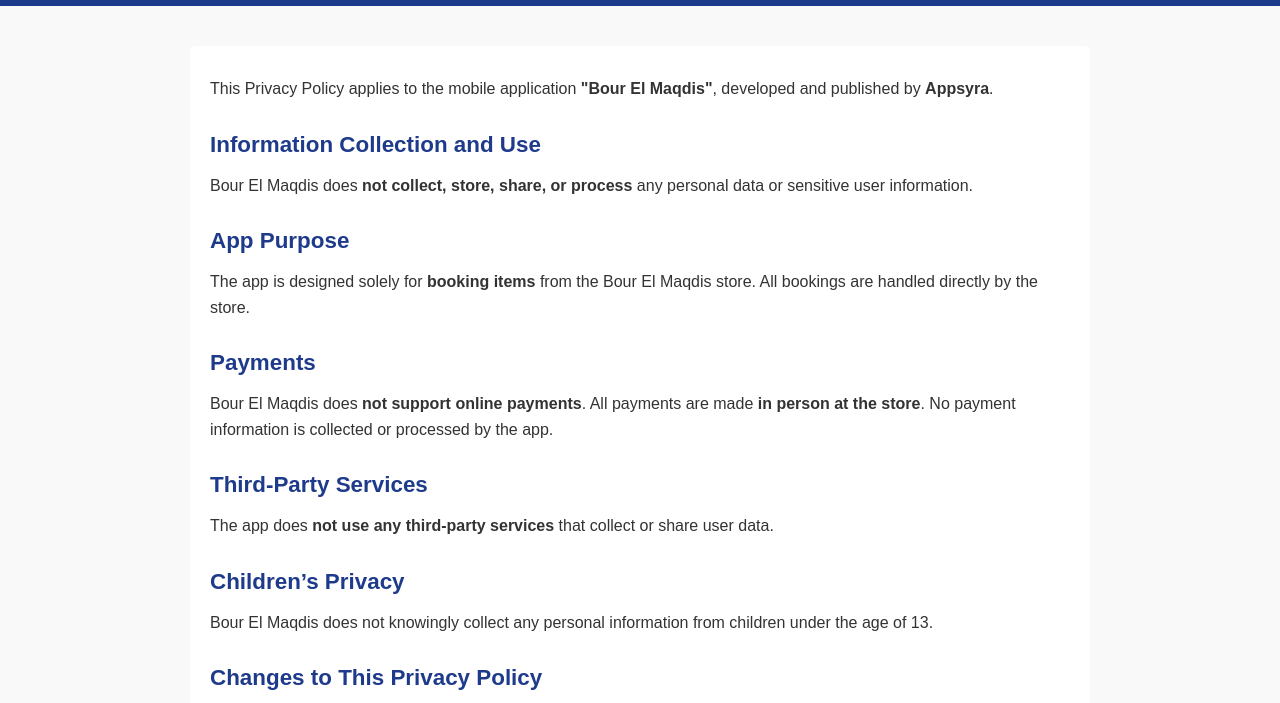
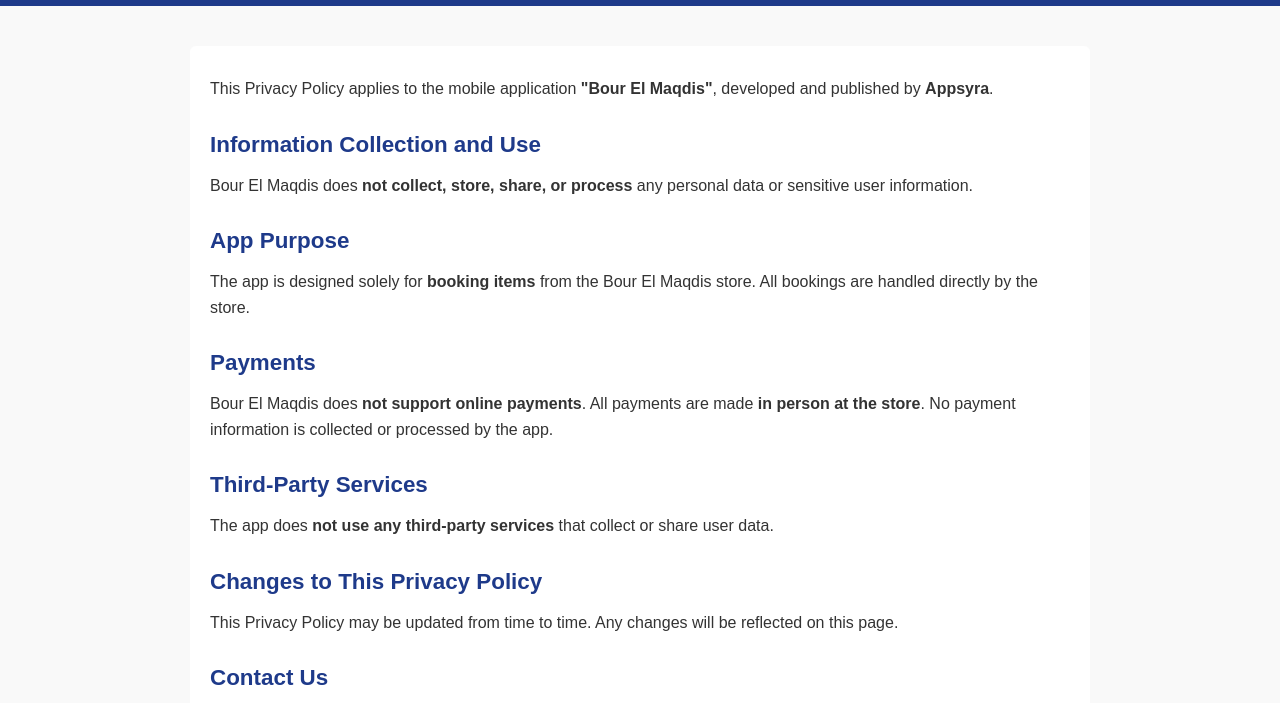
Before and after one commit to Mazen20021/BourElMaqdis_Policy_Page, a plain HTML site: page index.html in a window 1280 px wide. Shown: the part 85-788 px from the top of the page. Drawn offline with Linux system fonts and the light colour scheme.

Commit message:
Remove children's privacy section from privacy policy
Removed section regarding children's privacy from the privacy policy.

```diff
--- a/index.html
+++ b/index.html
@@ -117,12 +117,6 @@
     that collect or share user data.
   </p>
 
-  <h2>Children’s Privacy</h2>
-  <p>
-    Bour El Maqdis does not knowingly collect any personal information
-    from children under the age of 13.
-  </p>
-
   <h2>Changes to This Privacy Policy</h2>
   <p>
     This Privacy Policy may be updated from time to time.
```
